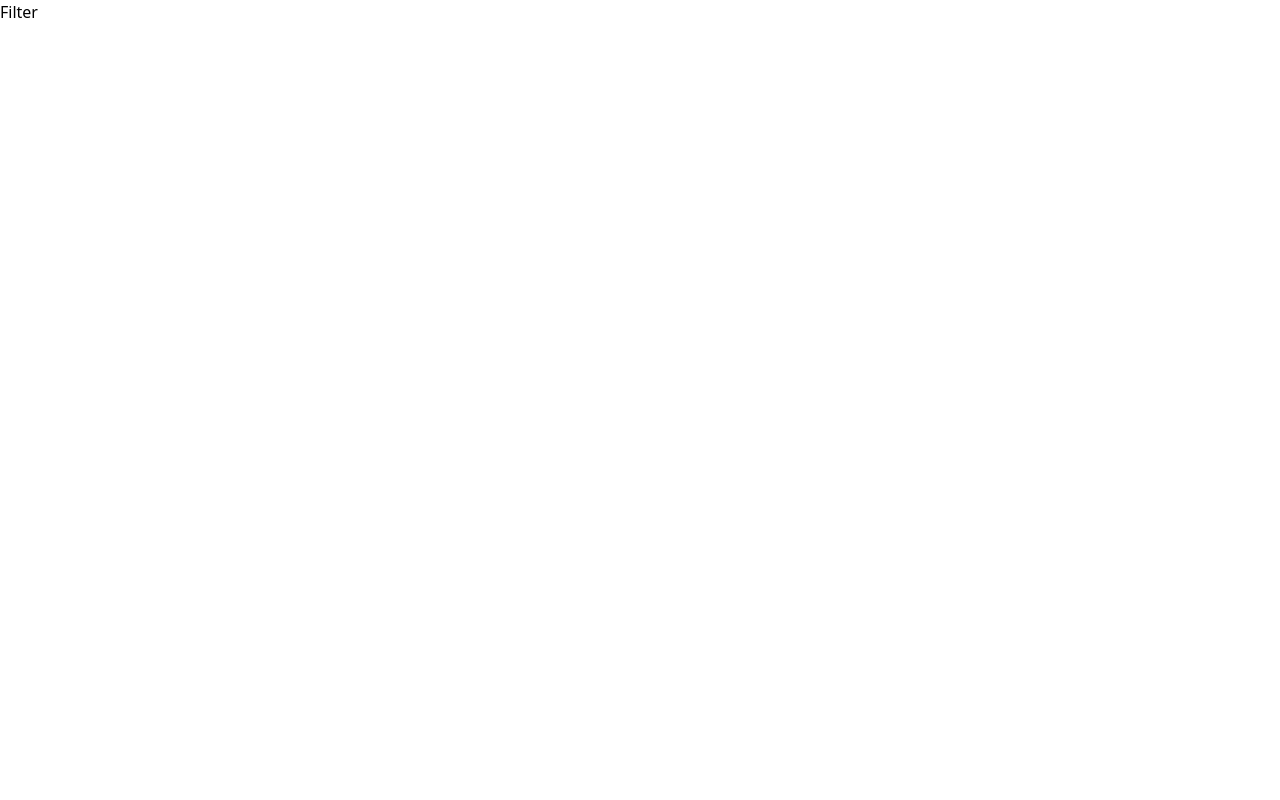
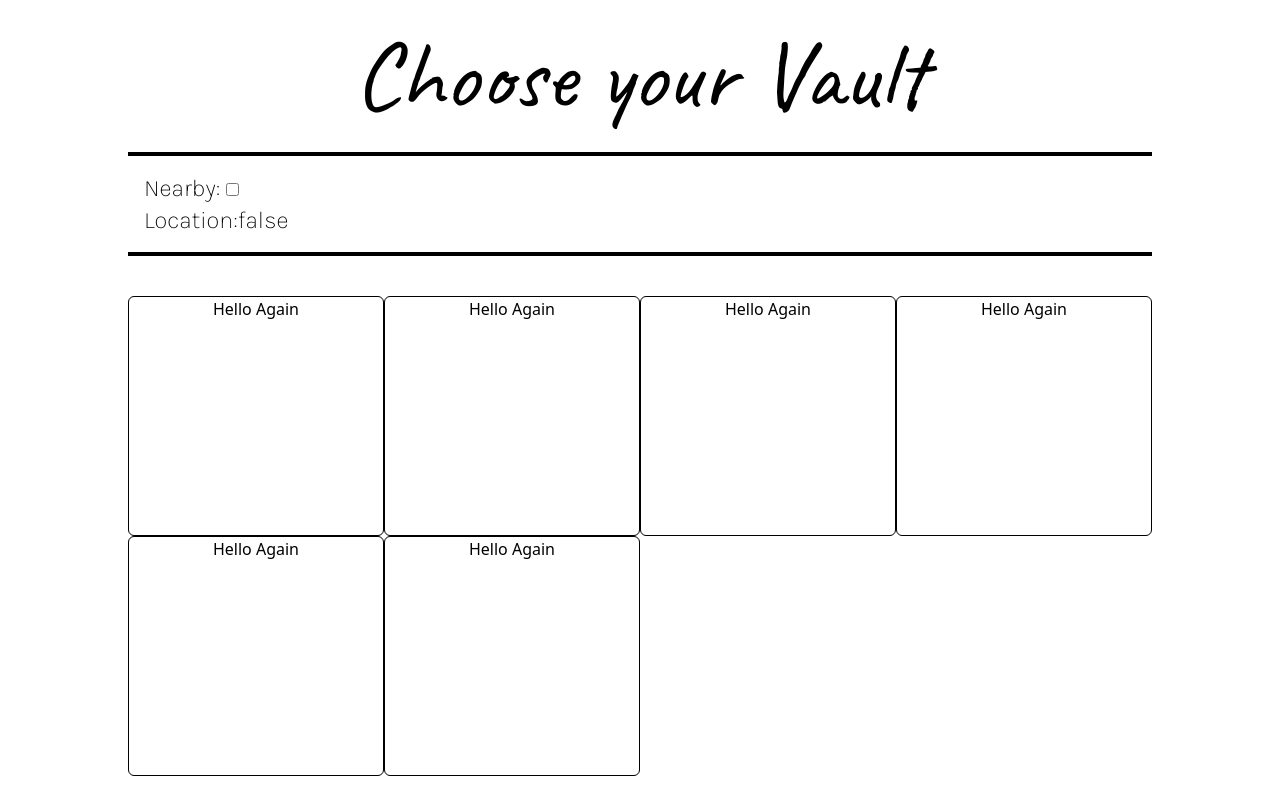
Before and after one commit to ItsArnavSh/LogicLaureates, a SvelteKit app in the folder frontend/: page /rent in a window 1280 px wide. Built offline with nearby package versions, Linux system fonts and the light colour scheme.

Commit message:
One Down

```diff
--- a/frontend/src/routes/options/+page.svelte
+++ b/frontend/src/routes/options/+page.svelte
@@ -21,8 +21,8 @@ function nextOne()
 let inputValue = '';
 
   function handleSubmit() {
-    answers[i] = inputValue;
-    preference.update(answers);
+    $preference[i] = inputValue;
+    preference.set($preference);
     console.log(inputValue);
     nextOne();
   }
@@ -44,7 +44,7 @@ let inputValue = '';
   </form>
 {/if}
 {:else}
-<button>GO</button>
+<a href = "../rent"><button class = "kalara text-white bg-black rounded-md pl-10 pr-10 p-4 m-4 mt-10 text-2xl">GO</button></a>
 {/if}
 <p>(You can edit these later)</p>
 </div>
--- a/frontend/src/routes/rent/+page.svelte
+++ b/frontend/src/routes/rent/+page.svelte
@@ -1,43 +1,51 @@
 <script>
-    export let locations = ['', 'Location 2', 'Location 3']; // replace with your actual locations
-    export let selectedLocations = {};
-    let dropdownOpen = false;
-    $:{console.log("Checked",selectedLocations);}
-  </script>
+  import {preference,question} from "../../writeables/preferences"
+	import Button from "../button.svelte";
+  import Option from "./sampleRent.svelte"
+  let answers,questions;
+  preference.subscribe((value)=>{answers = value;})
+  question.subscribe((value)=>{questions = value;})
+  let locations = [
+    {state : false,name:"sample1"},
+    {state : false,name:"sample2"},
+    {state : false,name:"sample3"},
+    {state : false,name:"sample4"},
+    {state : false,name:"sample5"},
+    {state : false,name:"sample6"},
+  ];
+</script>
+<style>
 
-  <div class="dropdown">
-    <button class="dropbtn" on:click={() => dropdownOpen = !dropdownOpen}>Filter</button>
-    <div class="dropdown-content" class:show={dropdownOpen}>
-      {#each locations as location}
-        <label>
-          <input type="checkbox" bind:checked={selectedLocations[location]}>
-          {location}
-        </label>
-      {/each}
+</style>
+<div class = "flex flex-col items-center w-[100vw]">
+  <p class = "caveat text-8xl p-7">
+    Choose your Vault
+  </p>
+  <div class = "w-[80vw] border-t-4 border-b-4 p-4 text-2xl border-black flex flex-col items-start karla">
+    {#each questions as ques,i}
+    {#if ques[2]!=undefined}
+    {#if ques[1]===0}
+    <label >
+      <span class = "">{ques[2]}:</span>
+      <span class = "">
+        <input type="checkbox" bind:checked={ answers[i]} on:change={() => {$preference[i] = answers[i]; preference.set($preference);}}>
+      </span>
+    </label>
+    {:else}
+    <div class = "flex flex-row">
+      {ques[2]}:
+<input type="text" bind:value={answers[i]} on:input={() => {$preference[i] = answers[i]; preference.set($preference);}} class />
+
     </div>
+     {/if}
+    {/if}
+    {/each}
   </div>
-
-  <style>
-    .dropdown {
-      position: relative;
-      display: inline-block;
-    }
-
-    .dropdown-content {
-      display: none;
-      position: absolute;
-      min-width: 160px;
-      z-index: 1;
-    }
-
-    .dropdown-content label {
-      color: black;
-      padding: 12px 16px;
-      text-decoration: none;
-      display: block;
-    }
-
-    .dropdown-content.show {
-      display: block;
-    }
-  </style>
+</div>
+<div class = "flex flex-col items-center mt-10">
+<div class = "w-[80vw]">
+  {#each locations as position}
+  <Option {...position}/>
+  {/each}
+</div>
+</div>
--- /dev/null
+++ b/frontend/src/routes/rent/sampleRent.svelte
@@ -0,0 +1,47 @@
+<script>
+    export let state = false;
+    export let name;
+    let size = {width: '20vw', height: '30vh'};
+
+    function toggleSize() {
+        if(!state){
+            state = !state;
+            size = {width: '80vw', height: '200vh'};
+            let exp = document.getElementsByClassName(name)[0];
+            exp.style.position = "absolute";
+            exp.style.zIndex = "100";
+            exp.style.top = "4%";
+            exp.style.left = "10%";
+        }
+    }
+
+    function shrink(){
+        state = !state;
+        size = {width: '20vw', height: '30vh'};
+        let exp = document.getElementsByClassName(name)[0];
+        exp.style.position = "relative";
+        exp.style.zIndex = "0";
+        exp.style.top = "auto";
+        exp.style.left = "auto";
+    }
+</script>
+
+<style>
+  .pos
+  {
+    transition-duration: 100ms;
+    background-color: white;
+    position: relative;
+  }
+</style>
+
+<button on:click={toggleSize} on:dblclick={shrink}>
+  <div class="border border-black pos rounded-md {name}" style="height: {size.height}; width: {size.width};">
+    {#if state}
+    <p>Double Click to Shrink</p>
+    Hello
+    {:else}
+    Hello Again
+    {/if}
+  </div>
+</button>
--- a/frontend/src/writeables/preferences.js
+++ b/frontend/src/writeables/preferences.js
@@ -1,9 +1,9 @@
 import { writable } from 'svelte/store';
 let ques = [
-    ["Do you want Land Nearby?",0],//0 means true false
-    ["What city do you prefer for storage",1]//1 means city
+    ["Do you want Land Nearby?",0,"Nearby"],//0 means true false
+    ["What city do you prefer for storage",1,"Location"]//1 means city
 ];
-ques.push(["Lets Find your Space",0]);
+ques.push(["Let's Find your Space!",0]);
 let ans = new Array(ques.length-1).fill(false);
 export const question = writable(ques);
 export const preference = writable(ans)
```
